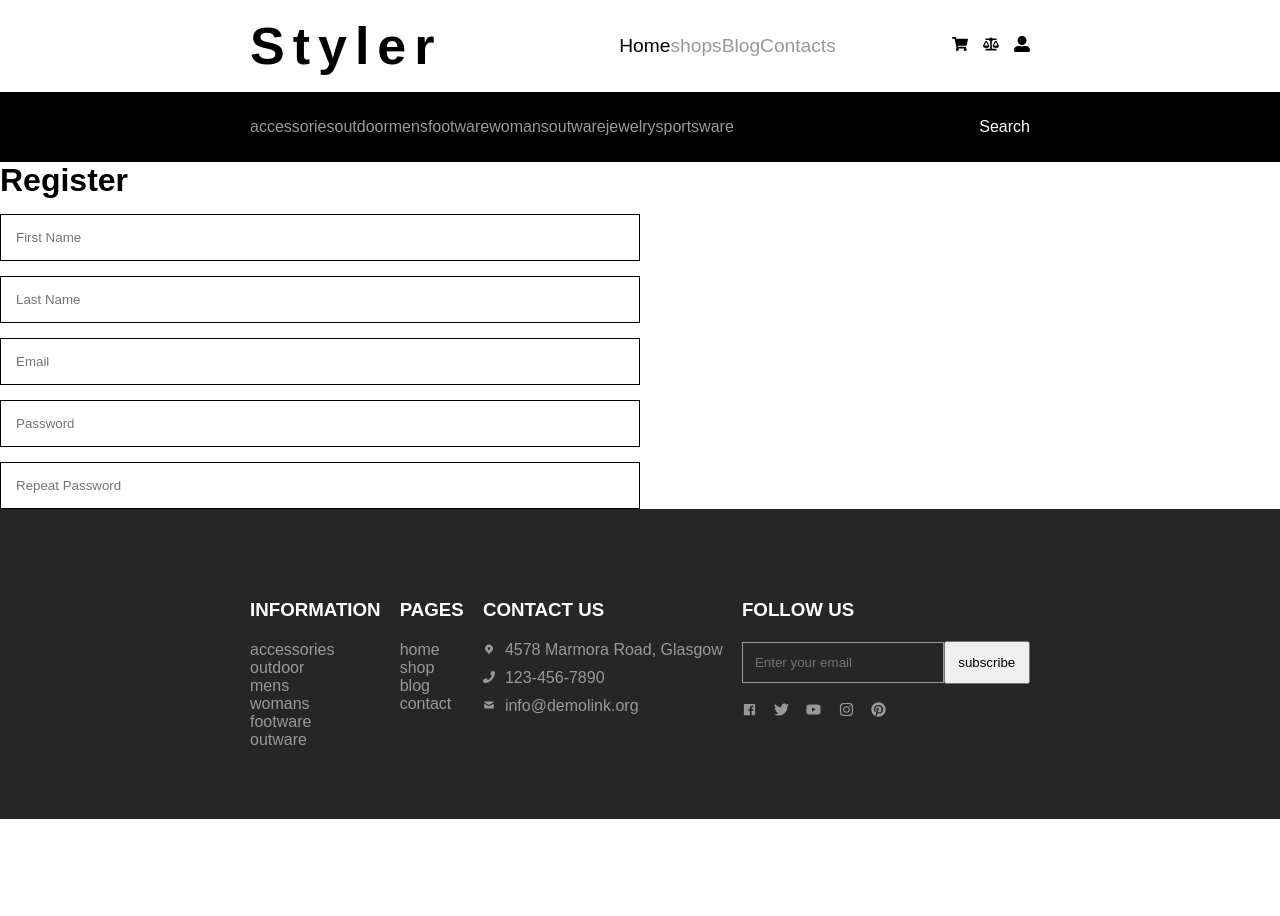
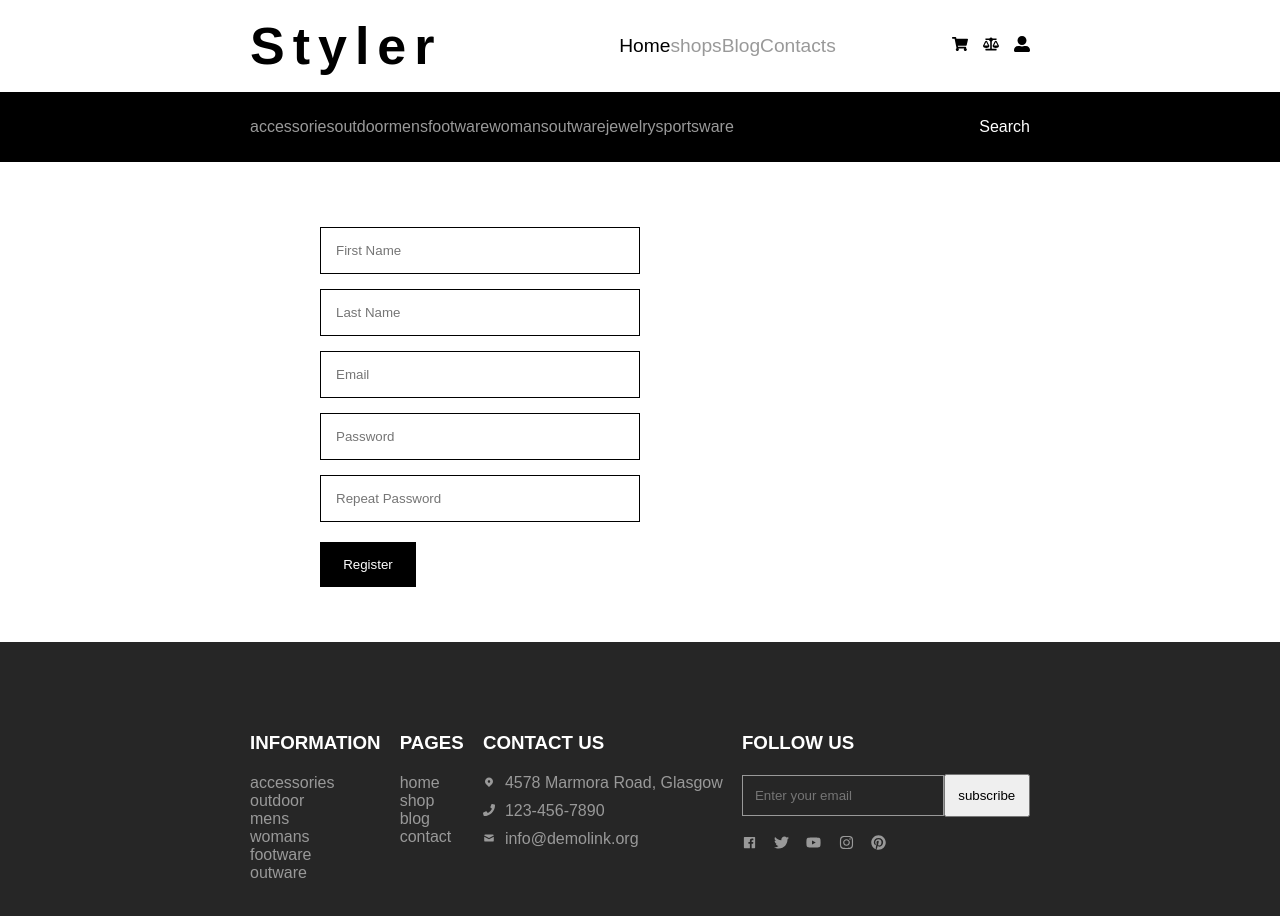
Before and after one commit to Trend20/React-Typescript-e-commerce-template, a React (Create React App) app: page /register in a window 1280 px wide. Shown: the top 916 px of the page. Before the commit the page ends 819 px from the top, so only its background shows below. Built offline with nearby package versions, Linux system fonts and the light colour scheme; a small style sheet from the web is missing; a web font is replaced by a local one.

Commit message:
auth fixes and additions

```diff
--- a/src/App.css
+++ b/src/App.css
@@ -166,15 +166,15 @@
 }
 
 /*login*/
-.login{
+.login, .register{
   display: flex;
   justify-content: center;
   /*align-items: center;*/
-  height: 445px;
+  height: 480px;
   width: 100%;
 }
 
-.login form{
+.login form, .register form{
   display: flex;
   flex-direction: column;
   padding-top: 50px;
@@ -194,7 +194,7 @@
   border: 1px solid #000;
 }
 
-.login form button{
+.login form button, .register form button{
   display: flex;
   align-items: center;
   justify-content: center;
--- a/src/App.tsx
+++ b/src/App.tsx
@@ -28,6 +28,7 @@ const App = ():JSX.Element  =>{
           <Route path="/"  element={<Home />}/>
           <Route path="/login"  element={<Login />}/>
           <Route path="/register" element={<Register />} />
+          <Route path="/reset-password" element={<Contact />} />
           <Route path="/products" element={<Products />} />
           <Route path="/contacts" element={<Contact />} />
           <Route path="/store/category/accessories" element={<Accessories />} />
--- a/src/pages/login/Login.tsx
+++ b/src/pages/login/Login.tsx
@@ -1,4 +1,5 @@
 import {useState, useEffect} from 'react'
+import {Link} from "react-router-dom";
 
 const Login = ():JSX.Element => {
   const [email, setEmail] = useState('')
@@ -11,6 +12,10 @@ const Login = ():JSX.Element => {
         <div className="input-field">
           <input type="password" placeholder='password' required/>
         </div>
+          <div className="login-actions" style={{marginTop:'18px'}}>
+              <Link to="/" style={{textDecoration:'none'}}>Forgot Password?</Link>
+              <Link to='/register' style={{marginLeft:'15px', textDecoration:'none'}}>Don't have an account yet?</Link>
+          </div>
         <button>Login</button>
       </form>
     </div>
--- a/src/pages/register/Register.tsx
+++ b/src/pages/register/Register.tsx
@@ -1,9 +1,9 @@
 import React from 'react'
 
-const Register = () => {
+const Register = ():JSX.Element => {
   return (
-    <div className='register-page'>
-      <h1>Register</h1>
+    <div className='register'>
+      {/*<h1>Register</h1>*/}
       <form action="">
         <div className="input-field">
           <input type="text" placeholder='First Name' />
@@ -20,6 +20,7 @@ const Register = () => {
         <div className="input-field">
           <input type="password" placeholder='Repeat Password' />
         </div>
+        <button>Register</button>
       </form>
     </div>
   )
```
Also changed, not shown: src/pages/ResetPassword.tsx (added, +17 -0 lines).
